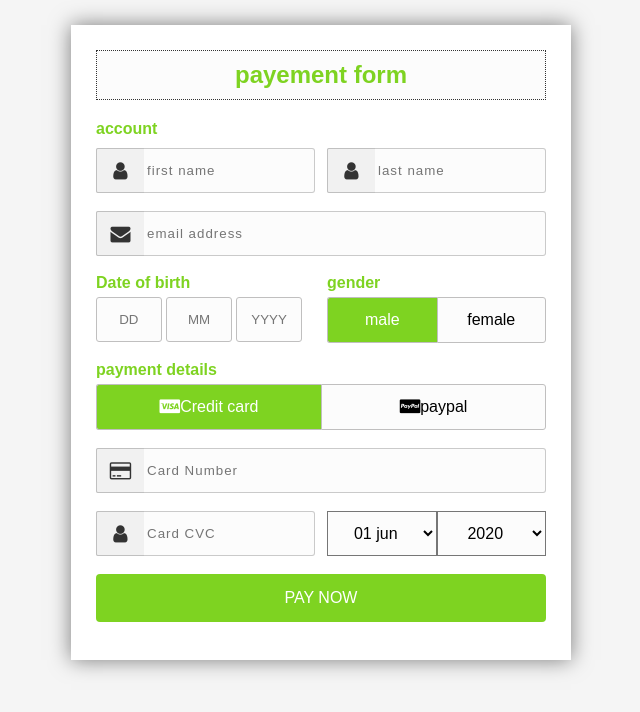
After one commit to khushi-web/webster2k20, a Django app: page /payment/ in a window 1280 px wide. The commit adds this page. Shown: the top 712 px of the page, without its empty margins (319-959 px from the left). Run offline with Django 3.2, Linux system fonts and the light colour scheme.

Commit message:
auth and payment

```diff
--- a/accounts/decorators.py
+++ b/accounts/decorators.py
@@ -6,11 +6,11 @@ from . import views
 
 def unauthenticated_user(view_func):
     def wrapper_func(request, *args, **kwargs):
-        if request.user.is_authenticated:# if user is authenticated
+        if request.user.is_authenticated:  # if user is authenticated
             return redirect('home')
         else:
-            return view_func(request, *args, **kwargs) # otherwise calling
-            #this function will execute all steps from the views.py file
+            return view_func(request, *args, **kwargs)   # otherwise calling
+            # this function will execute all steps from the views.py file
 
     return wrapper_func
 
--- a/accounts/templates/accounts/login.html
+++ b/accounts/templates/accounts/login.html
@@ -118,6 +118,9 @@
 					<div class="d-flex justify-content-center links">
 						Don't have an account? <a href="{% url 'register' %}" class="ml-2">Sign Up</a>
 					</div>
+                    <div class="d-flex justify-content-center links">
+						forgot password ?<a href="{% url 'reset_password' %}" class="ml-2">reset</a>
+					</div>
 
 				</div>
 			</div>
--- /dev/null
+++ b/accounts/templates/accounts/password_reset_done.html
@@ -0,0 +1,2 @@
+<h1> your password has been reset </h1>
+<a href="/">log in</a>
--- /dev/null
+++ b/accounts/templates/accounts/password_reset_sent.html
@@ -0,0 +1 @@
+<p> we have send you the instructions </p>
--- /dev/null
+++ b/accounts/templates/accounts/payment.html
@@ -0,0 +1,252 @@
+<!DOCTYPE html>
+<html lang="en">
+    <head>
+    <meta charset="utf-9">
+    <meta name="viewport" content="width=device-width, initial-scale=1.0">
+    <title> payment </title>
+     <style>
+     *{
+         margin:0;
+         padding:0;
+         box-sizing: border-box;
+     }
+     body{
+         background-color: #f5f5f5;
+         font-family: Arial, Helvetica, sans-serif;
+     }
+     .wrapper{
+         background-color : #fff;
+         width: 500px;
+         padding: 25px;
+         margin: 25px auto 0;
+         box-shadow: 0px 0px 20px rgba(0,0,0,0.5);
+     }
+     .wrapper h2{
+         background-color: #fcfcfc;
+         color: #7ed321;
+         font-size: 24px;
+         padding: 10px;
+         margin-bottom: 20px;
+         text-align:center;
+         border: 1px dotted #333;
+     }
+     h4{
+         padding-bottom: 5px;
+         color: #7ed321
+     }
+      .input-group{
+         margin-bottom:8px;
+         width: 100%;
+         position: relative;
+         display: flex;
+         flex-direction: row;
+         padding: 5px 0;
+     }
+     .input-box{
+         width: 100%;
+         margin-right: 12px;
+         position: relative;
+     }
+     .input-box:last-child{
+         margin-right: 0;
+     }
+      .name{
+        padding: 14px 10px 14px 50px;
+        width: 100%;
+        background-color: #fcfcfc;
+        border: 1px solid #00000033;
+        outline: none;
+        letter-spacing: 1px;
+        transition: 0.3s;
+        border-radius: 3px;
+        color: #333;
+    }
+     .name:focus, .dob:focus{
+        -webkit-box-shadow:0 0 2px 1px #7ed32180;
+        -moz-box-shadow: 0 0 2px 1px #7ed32180;
+         box-shadow: 0 0 2px 1px #7ed32180;
+         border: 1px solid #7ed321;
+    }
+         .input-box .icon{
+        width:48px;
+        display: flex;
+        justify-content: center;
+        align-items: center;
+        position: absolute;
+        top: 0px;
+        left: 0px;
+        bottom: 0px;
+        color: #333;
+        background-color: #f1f1f1;
+        border-radius: 2px 0 0 2px;
+        transition: 0.3s;
+        font-size: 20px;
+        pointer-events: none;
+        border: 1px solid #00000033;
+        border-right: none;
+    }
+        .name:focus + .icon{
+        background-color: #7ed321;
+        color: #fff;
+        border-right: 1px solid #7ed321;
+        border: none;
+        transition: 1s;
+    }
+        .dob{
+        width: 30%;
+        padding: 14px;
+        text-align: center;
+        background-color: #fcfcfc;
+        transition: 0.3s;
+        outline: none;
+        border: 1px solid #c0bfbf;
+        border-radius: 3px;
+    }
+      .radio{
+        display: none;
+    }
+    .input-box label{
+        width: 50%;
+        padding: 13px;
+        background-color: #fcfcfc;
+        display: inline-block;
+        float: left;
+        text-align: center;
+        border: 1px solid #c0bfbf;
+    }
+    .input-box label:first-of-type{
+        border-top-left-radius: 3px;
+        border-bottom-left-radius: 3px;
+        border-right: none;
+    }
+    .input-box label:last-of-type{
+        border-top-right-radius: 3px;
+        border-bottom-right-radius: 3px;
+    }
+    .radio:checked + label{
+        background-color: #7ed321;
+        color: #fff;
+        transition: 0.5s;
+    }
+    .input-box select{
+        display: inline-block;
+        width: 50%;
+        padding: 12px;
+        background-color: #fcfcfc;
+        float: left;
+        text-align: center;
+        font-size:16px;
+        outline: none;
+        border: 1px sloid #c0bfbf;
+        cursor: pointer;
+        transition : all 0.2s ease;
+    }
+    .input-box select:focus{
+        background-color: #7ed321;
+        color: #fff;
+        text-align: center;
+    }
+    button{
+        width: 100%;
+        background: transparent;
+        border: none;
+        background: #7ed321;
+        color: #fff;
+        padding: 15px;
+        border-radius: 4px;
+        font-size: 16px;
+        transition: all 0.35s ease;
+    }
+    button:hover
+    {
+        cursor: pointer;
+        background: #5eb105;
+    }
+    </style>
+    <link rel="stylesheet" href="https://stackpath.bootstrapcdn.com/font-awesome/4.7.0/css/font-awesome.min.css" integrity="sha384-wvfXpqpZZVQGK6TAh5PVlGOfQNHSoD2xbE+QkPxCAFlNEevoEH3Sl0sibVcOQVnN" crossorigin="anonymous">
+
+    </head>
+    <body>
+    <div class="wrapper">
+    <h2>payement form</h2>
+    <form method="POST">
+    <h4>account</h4>
+    <div class="input-group">
+    <div class="input-box">
+    <input type="text" placeholder="first name" required class="name">
+    <i class="fa fa-user icon"></i>
+    </div>
+    <div class="input-box">
+    <input type="text" placeholder="last name" required class="name">
+    <i class="fa fa-user icon"></i>
+    </div>
+    </div>
+    <div class="input-group">
+    <div class="input-box">
+    <input type="email" placeholder="email address" required class="name">
+    <i class="fa fa-envelope icon"></i>
+    </div>
+    </div>
+    <div class="input-group">
+    <div class="input-box">
+    <h4>Date of birth</h4>
+    <input type="text" placeholder="DD" class="dob">
+    <input type="text" placeholder="MM" class="dob">
+    <input type="text" placeholder="YYYY" class="dob">
+    </div>
+    <div class="input-box">
+    <h4> gender</h4>
+    <input type="radio" id="b1"
+    name="gender" checked class="radio">
+    <label for="b1">male</label>
+    <input type="radio" id="b2" name="gender" class="radio">
+    <label for="b2">female</label>
+    </div>
+    </div>
+    <div class="input-group">
+    <div class="input-box">
+    <h4>payment details</h4>
+    <input type="radio" name="pay" id="bc1" checked class="radio">
+    <label for="bc1"><span><i class="fa fa-cc-visa"></i>Credit card
+    </span>
+    </label>
+     <input type="radio" name="pay" id="bc2"  class="radio">
+    <label for="bc2"><span><i class="fa fa-cc-paypal"></i>paypal
+    </span>
+    </label>
+    </div>
+    </div>
+    <div class="input-group">
+    <div class="input-box">
+    <input type="tel" placeholder="Card Number" required class="name">
+    <i class="fa fa-credit-card icon"></i>
+    </div>
+    </div>
+     <div class="input-group">
+    <div class="input-box">
+    <input type="tel" placeholder="Card CVC" required class="name">
+    <i class="fa fa-user icon"></i>
+    </div>
+    <div class="input-box">
+    <select>
+    <option> 01 jun</option>
+    <option>02 jun</option>
+    <option>03 jun</option>
+    </select>
+    <select>
+    <option>2020</option>
+    <option>2021</option>
+    <option>2022</option>
+    </select>
+    </div>
+    </div>
+    <div class="input-group">
+    <div class="input-box">
+    <button type="submit">PAY NOW</button>
+    </div>
+    </div>
+    </form>
+    </div>
+    </body>
+
+</html>
--- a/accounts/views.py
+++ b/accounts/views.py
@@ -75,6 +75,11 @@ def userpage(request):
     context={}
     return render(request, 'accounts/user.html', context)
 
+
 def forbidden(request):
     context={}
     return render(request, 'accounts/forbidden.html', context)
+
+def paypage(request):
+    context={}
+    return render(request, 'accounts/payment.html', context)
--- a/web/urls.py
+++ b/web/urls.py
@@ -14,9 +14,9 @@ Including another URLconf
     2. Add a URL to urlpatterns:  path('blog/', include('blog.urls'))
 """
 from django.contrib import admin
-from django.urls import path
+from django.urls import path, include
 from accounts import views
-
+from django.contrib.auth import views as auth_views
 
 
 
@@ -27,5 +27,11 @@ urlpatterns = [
     path('home/', views.homepage, name="home"),
     path('logout/', views.logoutuser, name="logout"),
     path('user/', views.userpage, name="user"),
-    path('forbidden/', views.forbidden, name="forbidden")
+    path('forbidden/', views.forbidden, name="forbidden"),
+    path('reset_password/', auth_views.PasswordResetView.as_view(template_name="accounts/password_reset.html"), name="reset_password"),
+    path('reset_password_sent/', auth_views.PasswordResetDoneView.as_view(template_name="accounts/password_reset_sent.html"), name="password_reset_done"),
+    path('reset/<uidb64>/<token>/', auth_views.PasswordResetConfirmView.as_view(template_name="accounts/password_reset_confirm.html"), name="password_reset_confirm"),
+    path('reset_password_complete/', auth_views.PasswordResetCompleteView.as_view(template_name="accounts/password_reset_done.html"), name="password_reset_complete"),
+    path('payment/', views.paypage,name="payement"),
+    path('oauth/', include('social_django.urls', namespace='social')),
 ]
```
Also changed, not shown: accounts/templates/accounts/password_reset.html (added, +8 -0 lines), accounts/templates/accounts/password_reset_confirm.html (added, +7 -0 lines), accounts/templates/accounts/register.html (+9 -1 lines), web/settings.py (+21 -0 lines), db.sqlite3.
